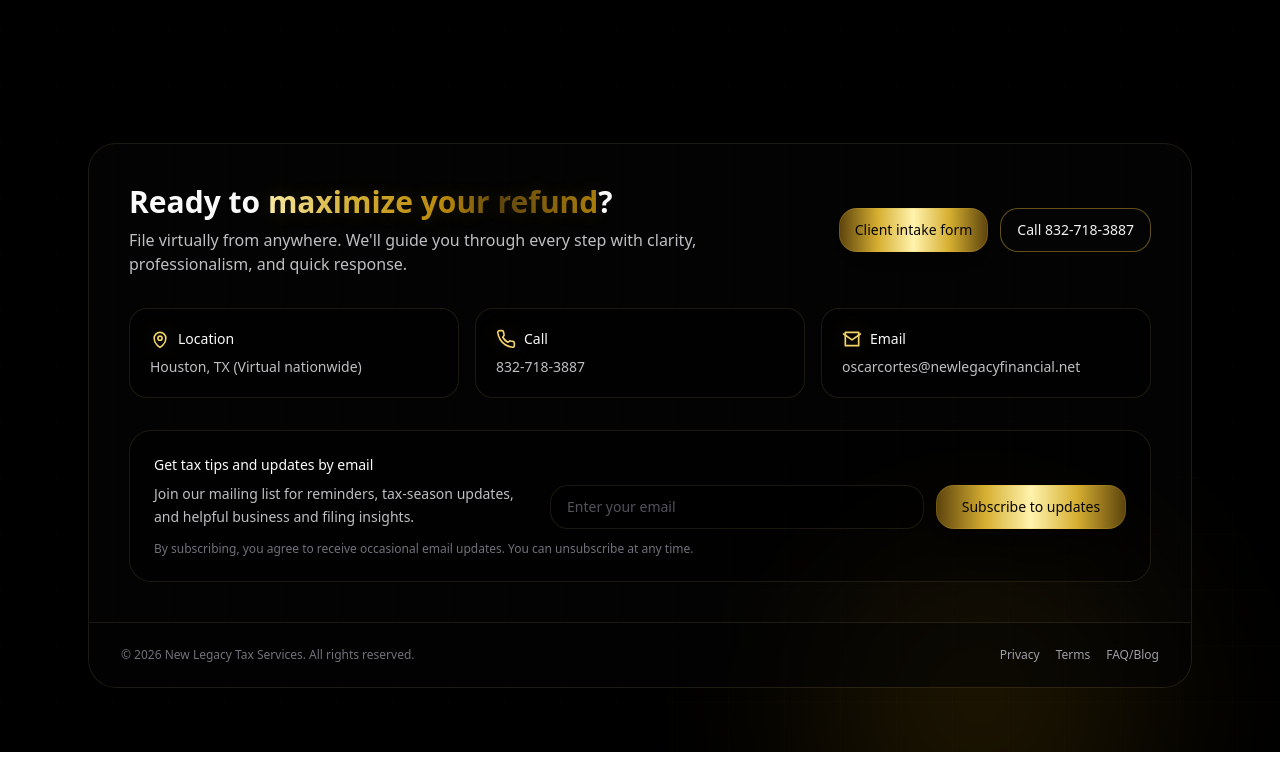
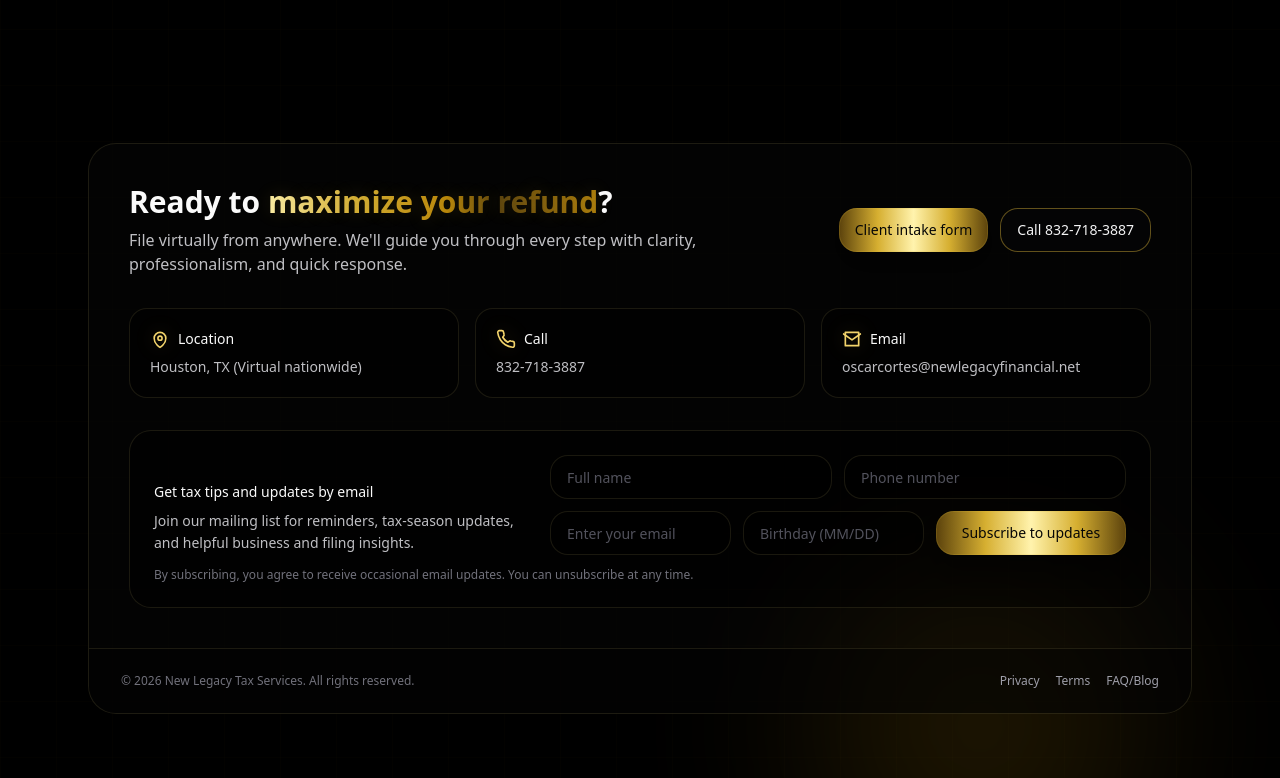
Before and after one commit to aterrazas1993/newlegacy-tax-site, a Next.js app: page / in a window 1280 px wide. Shown: the part 3835-4613 px from the top of the page. Before the commit the page ends 4587 px from the top, so only its background shows below. Built offline with nearby package versions, Linux system fonts and the light colour scheme.

Commit message:
Expand Mailchimp signup fields

```diff
--- a/app/api/mailchimp/subscribe/route.ts
+++ b/app/api/mailchimp/subscribe/route.ts
@@ -1,4 +1,26 @@
 import { createHash } from "node:crypto";
+
+function splitFullName(fullName?: string) {
+  const trimmed = fullName?.trim();
+  if (!trimmed) {
+    return {};
+  }
+
+  const parts = trimmed.split(/\s+/);
+  return {
+    FNAME: parts[0] ?? "",
+    LNAME: parts.slice(1).join(" "),
+  };
+}
+
+function normalizeBirthday(birthday?: string) {
+  const trimmed = birthday?.trim();
+  if (!trimmed) {
+    return undefined;
+  }
+
+  return /^\d{2}\/\d{2}$/.test(trimmed) ? trimmed : null;
+}
 
 function requiredEnv(name: string) {
   const value = process.env[name];
@@ -11,7 +33,12 @@
 
 export async function POST(request: Request) {
   try {
-    const { email } = (await request.json()) as { email?: string };
+    const { email, fullName, phone, birthday } = (await request.json()) as {
+      email?: string;
+      fullName?: string;
+      phone?: string;
+      birthday?: string;
+    };
     const normalizedEmail = email?.trim().toLowerCase();
 
     if (!normalizedEmail) {
@@ -23,10 +50,20 @@
       return Response.json({ error: "Enter a valid email address." }, { status: 400 });
     }
 
+    const normalizedBirthday = normalizeBirthday(birthday);
+    if (normalizedBirthday === null) {
+      return Response.json({ error: "Enter birthday in MM/DD format." }, { status: 400 });
+    }
+
     const apiKey = requiredEnv("MAILCHIMP_API_KEY");
     const audienceId = requiredEnv("MAILCHIMP_AUDIENCE_ID");
     const serverPrefix = requiredEnv("MAILCHIMP_SERVER_PREFIX");
     const subscriberHash = createHash("md5").update(normalizedEmail).digest("hex");
+    const mergeFields = {
+      ...splitFullName(fullName),
+      ...(phone?.trim() ? { PHONE: phone.trim() } : {}),
+      ...(normalizedBirthday ? { BIRTHDAY: normalizedBirthday } : {}),
+    };
 
     const response = await fetch(
       `https://${serverPrefix}.api.mailchimp.com/3.0/lists/${audienceId}/members/${subscriberHash}`,
@@ -40,6 +77,7 @@
           email_address: normalizedEmail,
           status_if_new: "subscribed",
           status: "subscribed",
+          ...(Object.keys(mergeFields).length ? { merge_fields: mergeFields } : {}),
           tags: ["newlegacy-tax-site", "website-signup"],
         }),
       },
--- a/app/components/NewLegacyTaxServicesPrototype.tsx
+++ b/app/components/NewLegacyTaxServicesPrototype.tsx
@@ -439,6 +439,9 @@
 export default function NewLegacyTaxServicesPrototype() {
   const [runIntro, setRunIntro] = useState(false);
   const [mailchimpEmail, setMailchimpEmail] = useState("");
+  const [mailchimpFullName, setMailchimpFullName] = useState("");
+  const [mailchimpPhone, setMailchimpPhone] = useState("");
+  const [mailchimpBirthday, setMailchimpBirthday] = useState("");
   const [mailchimpState, setMailchimpState] = useState<
     "idle" | "submitting" | "success" | "error"
   >("idle");
@@ -466,6 +469,13 @@
       return;
     }
 
+    const birthday = mailchimpBirthday.trim();
+    if (birthday && !/^\d{2}\/\d{2}$/.test(birthday)) {
+      setMailchimpState("error");
+      setMailchimpMessage("Enter birthday in MM/DD format.");
+      return;
+    }
+
     setMailchimpState("submitting");
     setMailchimpMessage("");
 
@@ -475,7 +485,12 @@
         headers: {
           "Content-Type": "application/json",
         },
-        body: JSON.stringify({ email }),
+        body: JSON.stringify({
+          email,
+          fullName: mailchimpFullName.trim(),
+          phone: mailchimpPhone.trim(),
+          birthday,
+        }),
       });
 
       const responseText = await response.text();
@@ -490,6 +505,9 @@
       setMailchimpState("success");
       setMailchimpMessage(data.message ?? "Thanks for subscribing.");
       setMailchimpEmail("");
+      setMailchimpFullName("");
+      setMailchimpPhone("");
+      setMailchimpBirthday("");
     } catch (error) {
       setMailchimpState("error");
       setMailchimpMessage(
@@ -1140,8 +1158,27 @@
 
                     <form
                       onSubmit={handleMailchimpSubscribe}
-                      className="flex w-full max-w-xl flex-col gap-3 sm:flex-row"
+                      className="flex w-full max-w-xl flex-col gap-3"
                     >
+                      <div className="grid gap-3 sm:grid-cols-2">
+                        <Input
+                          type="text"
+                          autoComplete="name"
+                          placeholder="Full name"
+                          value={mailchimpFullName}
+                          onChange={(event) => setMailchimpFullName(event.target.value)}
+                          className="border-amber-200/10 bg-black/40 text-zinc-100 placeholder:text-zinc-600"
+                        />
+                        <Input
+                          type="tel"
+                          autoComplete="tel"
+                          placeholder="Phone number"
+                          value={mailchimpPhone}
+                          onChange={(event) => setMailchimpPhone(event.target.value)}
+                          className="border-amber-200/10 bg-black/40 text-zinc-100 placeholder:text-zinc-600"
+                        />
+                      </div>
+                      <div className="grid gap-3 sm:grid-cols-[minmax(0,1fr)_minmax(0,1fr)_auto]">
                         <Input
                           type="email"
                           inputMode="email"
@@ -1149,6 +1186,14 @@
                           placeholder="Enter your email"
                           value={mailchimpEmail}
                           onChange={(event) => setMailchimpEmail(event.target.value)}
+                          className="border-amber-200/10 bg-black/40 text-zinc-100 placeholder:text-zinc-600"
+                        />
+                        <Input
+                          type="text"
+                          inputMode="numeric"
+                          placeholder="Birthday (MM/DD)"
+                          value={mailchimpBirthday}
+                          onChange={(event) => setMailchimpBirthday(event.target.value)}
                           className="border-amber-200/10 bg-black/40 text-zinc-100 placeholder:text-zinc-600"
                         />
                         <Button
@@ -1160,6 +1205,7 @@
                             ? "Subscribing..."
                             : "Subscribe to updates"}
                         </Button>
+                      </div>
                     </form>
                   </div>
 
```
Also changed, not shown: 1 other file (tests, documents, lock files or other folders). Lines whose indentation alone changed are shown as unchanged.
